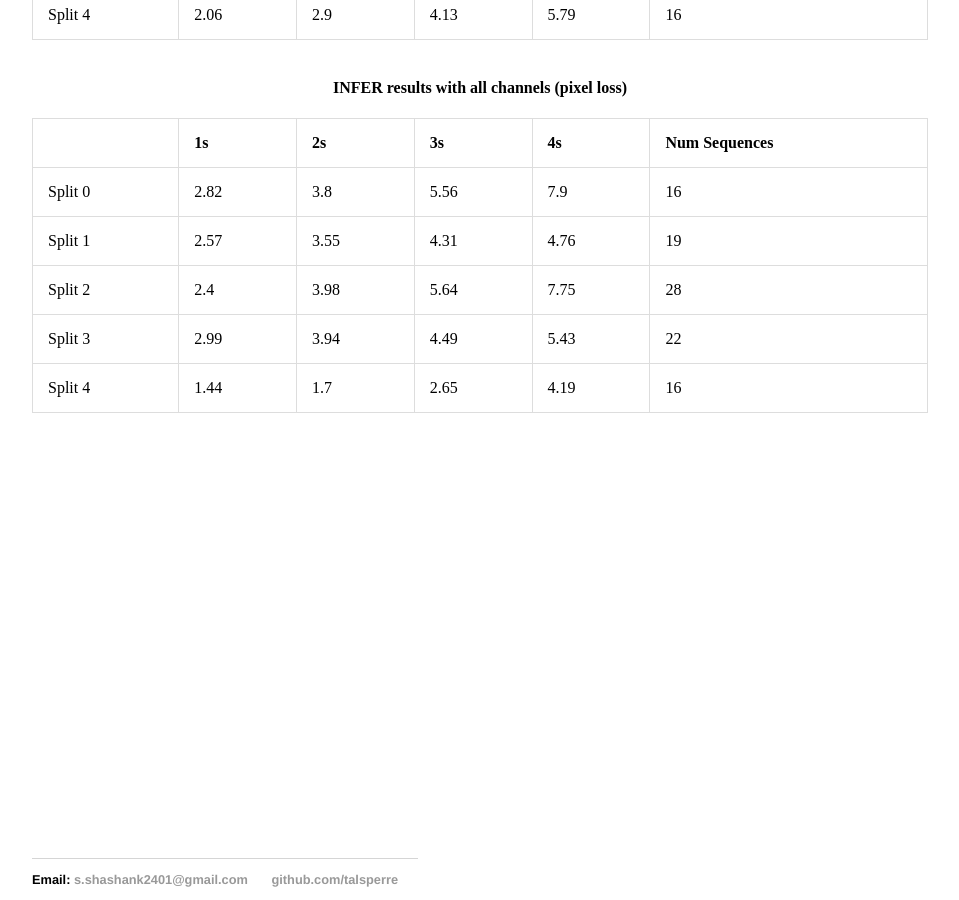
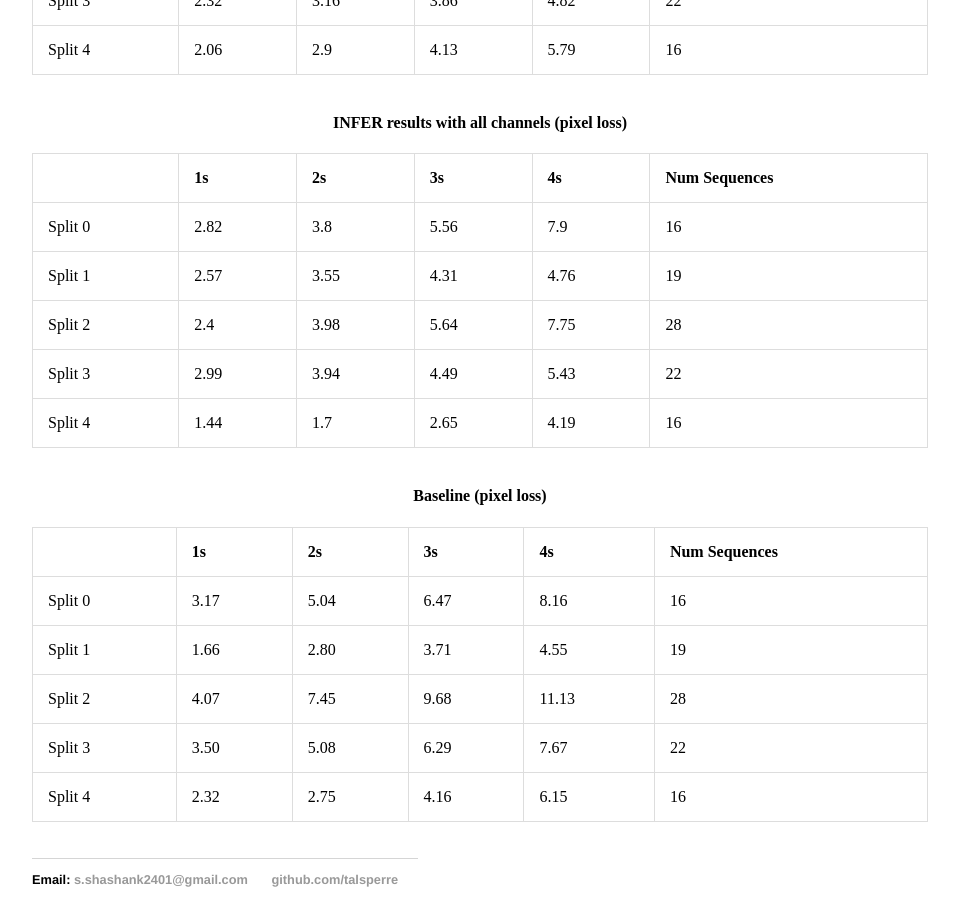
Before and after one commit to talsperre/talsperre.github.io, a Jekyll site: the page built from INFER/index.html, in a window 1280 px wide and 900 px high, scrolled down 1747 px. Shown: the whole window, without its empty margins (160-1119 px from the left). Built offline with Jekyll 4.4.1, drawn with Linux system fonts in a browser that asks for light colours.

Commit message:
Edited index.html

```diff
--- a/INFER/index.html
+++ b/INFER/index.html
@@ -14,7 +14,7 @@ title: Shashank S
         </video>
     </div>
     <div class="content">
-        <p style="font-size: 10px; text-align: justify;">
+        <p style="font-size: 12px; text-align: justify;">
                 <span style="font-weight: bold;">Future prediction</span> Left: (top) An interesting scenario from  KITTI (using Lidar and stereo)
                 where the car (cyan bounding box) will turn left over the next 4 seconds. Using INFER, we predict this future trajectory, given the past
                 trajectory (the trail behind the car). The predicted future trajectory (orange) and the ground truth trajectory (blue) are projected on to the
@@ -106,7 +106,9 @@ title: Shashank S
                         <td>16</td>
                     </tr>
             </table>
+        </span>
         <br>
+        <span style="text-align: center">
             <h4 style="font-weight: bold;">INFER results with all channels (pixel loss)</h4>
             <table>
                 <tr>
@@ -158,7 +160,61 @@ title: Shashank S
                     <td>16</td>
                 </tr>
             </table>
+        </span>
         <br>
+        <span style="text-align: center">
+                <h4 style="font-weight: bold;">Baseline (pixel loss)</h4>
+                <table>
+                    <tr>
+                        <th></th>
+                        <th>1s</th>
+                        <th>2s</th>
+                        <th>3s</th>
+                        <th>4s</th>
+                        <th>Num Sequences</th>
+                    </tr>
+                    <tr>
+                        <td>Split 0</td>
+                        <td>3.17</td>
+                        <td>5.04</td>
+                        <td>6.47</td>
+                        <td>8.16</td>
+                        <td>16</td>
+                    </tr>
+                    <tr>
+                        <td>Split 1</td>
+                        <td>1.66</td>
+                        <td>2.80</td>
+                        <td>3.71</td>
+                        <td>4.55</td>
+                        <td>19</td>
+                    </tr>
+                    <tr>
+                        <td>Split 2</td>
+                        <td>4.07</td>
+                        <td>7.45</td>
+                        <td>9.68</td>
+                        <td>11.13</td>
+                        <td>28</td>
+                    </tr>
+                    <tr>
+                        <td>Split 3</td>
+                        <td>3.50</td>
+                        <td>5.08</td>
+                        <td>6.29</td>
+                        <td>7.67</td>
+                        <td>22</td>
+                    </tr>
+                    <tr>
+                        <td>Split 4</td>
+                        <td>2.32</td>
+                        <td>2.75</td>
+                        <td>4.16</td>
+                        <td>6.15</td>
+                        <td>16</td>
+                    </tr>
+                </table>
             </span>
+        <br>
     </div>
 </div><!-- /.blurb -->
```
Lines whose indentation alone changed are shown as unchanged.
